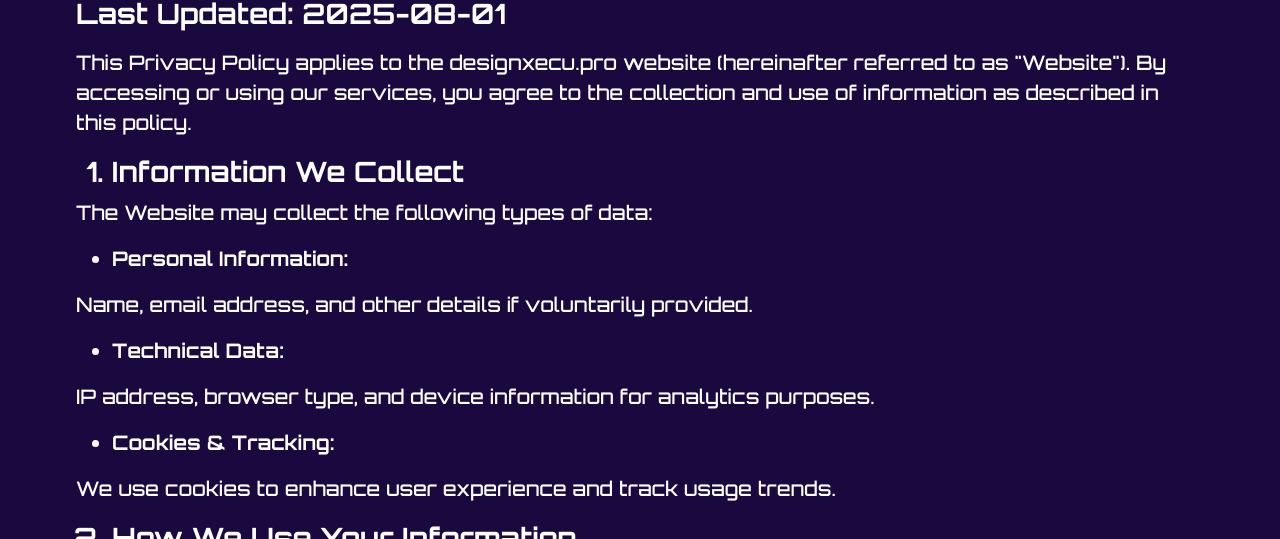
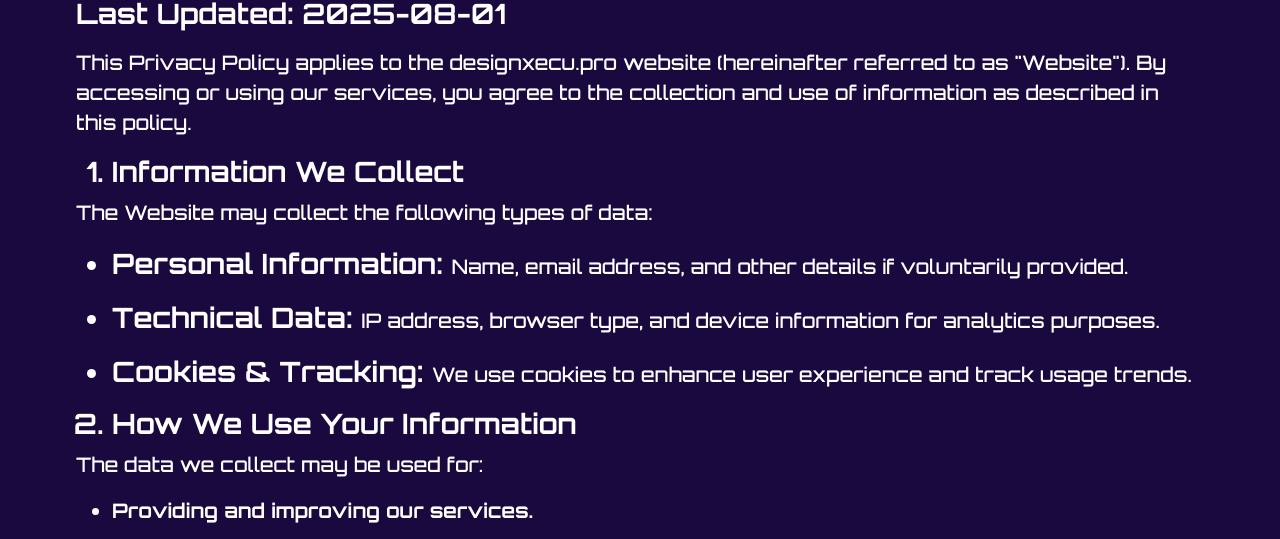
Before and after one commit to netkatya/STP-10194, a website built with Vite: page src/privacypolicy.html in a window 1280 px wide. Shown: the part 190-729 px from the top of the page. Built offline with nearby package versions, Linux system fonts and the light colour scheme.

Commit message:
privacy policy updated

```diff
--- a/src/css/privacypolicy.css
+++ b/src/css/privacypolicy.css
@@ -124,6 +124,10 @@
         padding-left: 36px;
     }
 
+    .first {
+        list-style: disc ;
+    }
+
     .policy-ol-list-item {
         font-size: 28px;
         line-height: 71%;
@@ -145,6 +149,12 @@
         margin-bottom: 16px;
     }
 
+    .policy-span {
+        font-weight: 500;
+        font-size: 20px;
+        line-height: 150%;
+    }
+
     .policy-ul-list-item-link {
         text-decoration: none;
         font-weight: 500;
--- a/src/privacypolicy.html
+++ b/src/privacypolicy.html
@@ -36,26 +36,26 @@
               The Website may collect the following types of data:
             </p>
             <ul>
-              <li class="policy-ul-list-item">
+              <li class="policy-ol-list-item first">
                 Personal Information:
-                <p class="policy-text">
+                <span class="policy-span">
                   Name, email address, and other details if voluntarily
                   provided.
-                </p>
+                </span>
               </li>
-              <li class="policy-ul-list-item">
+              <li class="policy-ol-list-item first">
                 Technical Data:
-                <p class="policy-text">
+                <span class="policy-span">
                   IP address, browser type, and device information for analytics
                   purposes.
-                </p>
+                </span>
               </li>
-              <li class="policy-ul-list-item">
+              <li class="policy-ol-list-item first">
                 Cookies & Tracking:
-                <p class="policy-text">
+                <span class="policy-span">
                   We use cookies to enhance user experience and track usage
                   trends.
-                </p>
+                </span>
               </li>
             </ul>
           </li>
```
Lines whose indentation alone changed are shown as unchanged.
